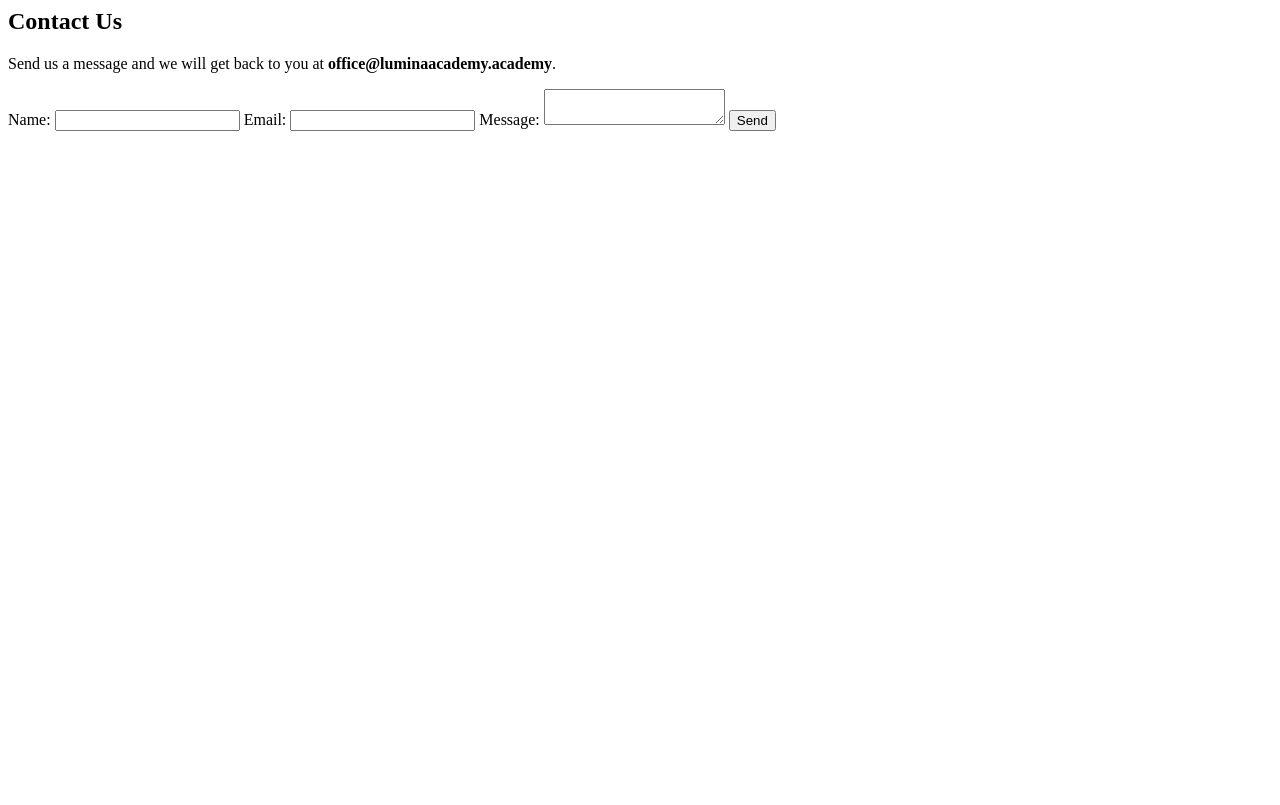
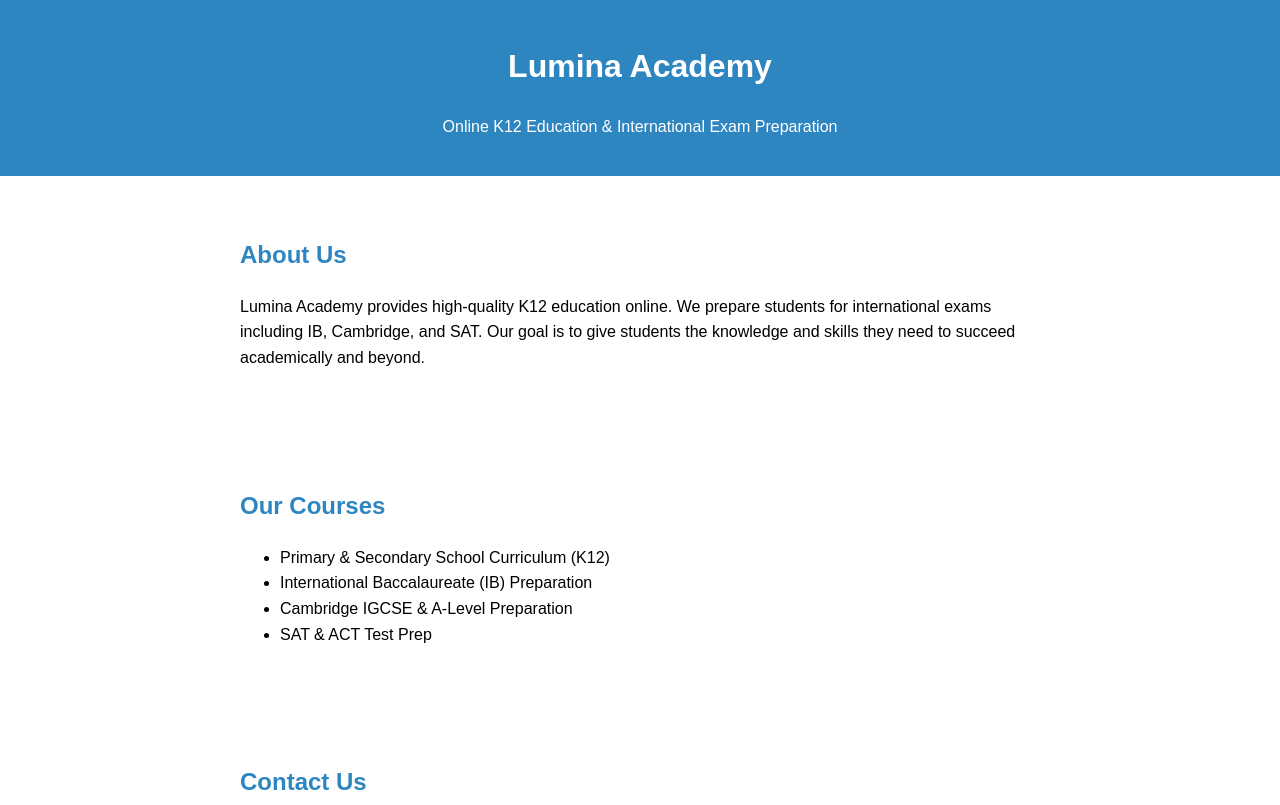
Before and after one commit to LuminaAcademy/Lumina-Academy, a plain HTML site: page index.html in a window 1280 px wide. Shown: the top 805 px of the page. Drawn offline with Linux system fonts and the light colour scheme.

Commit message:
Update index.html

```diff
--- a/index.html
+++ b/index.html
@@ -1,21 +1,63 @@
+<!DOCTYPE html>
+<html lang="en">
+<head>
+  <meta charset="UTF-8">
+  <meta name="viewport" content="width=device-width, initial-scale=1.0">
+  <title>Lumina Academy</title>
+  <style>
+    body { font-family: Arial, sans-serif; line-height: 1.6; margin: 0; padding: 0; }
+    header { background-color: #2E86C1; color: white; padding: 20px; text-align: center; }
+    section { padding: 40px 20px; max-width: 800px; margin: auto; }
+    h2 { color: #2E86C1; }
+    footer { background-color: #f1f1f1; text-align: center; padding: 20px; }
+    form input, form textarea { width: 100%; padding: 10px; margin: 10px 0; }
+    form button { background-color: #2E86C1; color: white; padding: 10px 20px; border: none; cursor: pointer; }
+  </style>
+</head>
+<body>
+
+<header>
+  <h1>Lumina Academy</h1>
+  <p>Online K12 Education & International Exam Preparation</p>
+</header>
+
+<section id="about">
+  <h2>About Us</h2>
+  <p>Lumina Academy provides high-quality K12 education online. We prepare students for international exams including IB, Cambridge, and SAT. Our goal is to give students the knowledge and skills they need to succeed academically and beyond.</p>
+</section>
+
+<section id="courses">
+  <h2>Our Courses</h2>
+  <ul>
+    <li>Primary & Secondary School Curriculum (K12)</li>
+    <li>International Baccalaureate (IB) Preparation</li>
+    <li>Cambridge IGCSE & A-Level Preparation</li>
+    <li>SAT & ACT Test Prep</li>
+  </ul>
+</section>
 
 <section id="contact">
   <h2>Contact Us</h2>
   <p>Send us a message and we will get back to you at <strong>office@luminaacademy.academy</strong>.</p>
   <form action="https://formspree.io/f/mnqlkzwr" method="POST">
-    <!-- Name field -->
     <label for="name">Name:</label>
     <input type="text" id="name" name="name" required>
 
-    <!-- Email field -->
     <label for="email">Email:</label>
     <input type="email" id="email" name="email" required>
 
-    <!-- Message field -->
     <label for="message">Message:</label>
     <textarea id="message" name="message" required></textarea>
 
-    <!-- Submit button -->
+    <input type="hidden" name="_redirect" value="https://www.luminaacademy.academy/thanks.html">
+
     <button type="submit">Send</button>
   </form>
 </section>
+
+<footer>
+  <p>&copy; 2025 Lumina Academy | Email: <a href="mailto:office@luminaacademy.academy">office@luminaacademy.academy</a></p>
+</footer>
+
+</body>
+</html>
```
